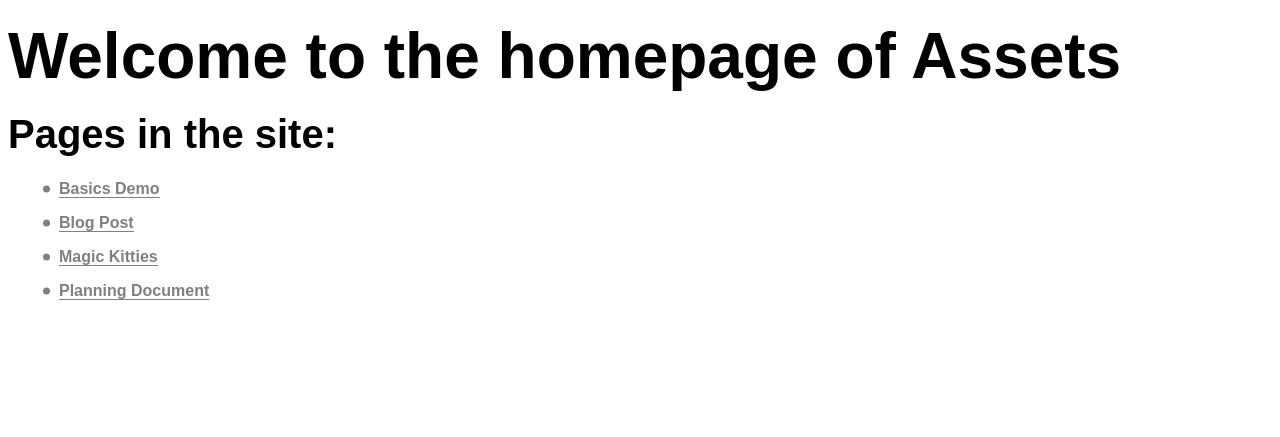
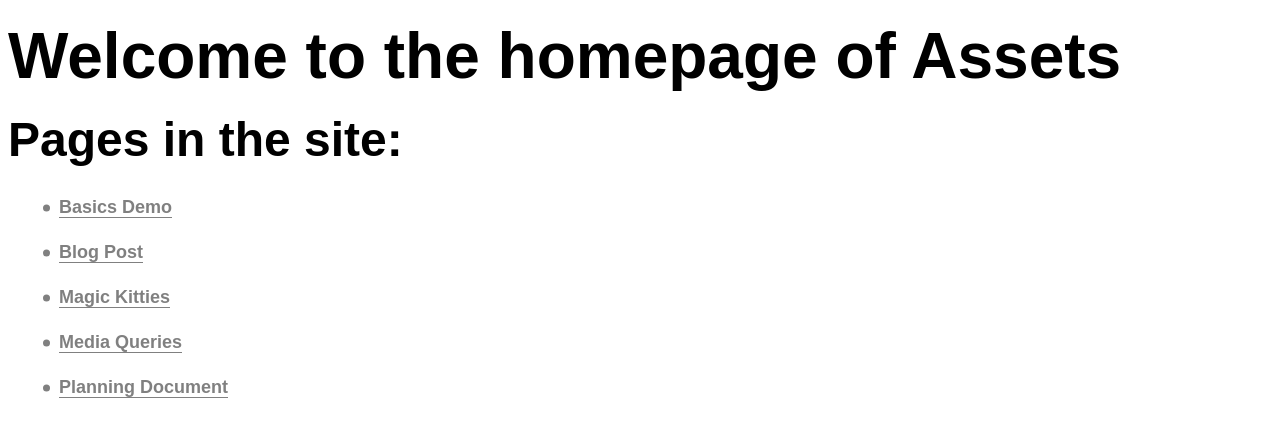
Before and after one commit to kbdonnally/assets, a Jekyll site: the page built from index.md, in a window 1280 px wide. Shown: the top 437 px of the page. Built offline with Jekyll 4.4.1, drawn with Linux system fonts in a browser that asks for light colours; some web fonts are replaced.

Commit message:
Add media queries to header sizes

```diff
--- a/assets/css/_sass/_layouts/_basics-1.scss
+++ b/assets/css/_sass/_layouts/_basics-1.scss
@@ -6,7 +6,10 @@
 
 body {
 	font-family: $futura;
-//	font-size: 18px;
+	@media screen and (min-width: 600px) {
+		font-size: 18px;
+		line-height: 1.5;
+	}
 }
 
 main {
@@ -27,18 +30,37 @@ h1, h2, h3, h4, h5, h6 {
 }
 
 h1 {
-	font-size: 4rem; // total height: 6rem
+	font-size: 2.5rem; // total height:
 	padding: .25em 0;
+	@media screen and (min-width: 450px) {
+		font-size: 3rem; // total height: 4.5rem
+	}
+	@media screen and (min-width: 768px) {
+		font-size: 4rem; // total height: 6rem
+	}
 }
 
 h2 {
-	font-size: 2.5rem; // total height: 3.75rem
+	font-size: 1.875rem; // total height: 3.75rem
 	padding: .25em 0;
+	@media screen and (min-width: 450px) {
+		font-size: 2.5rem; // total height: 4.5rem
+	}
+	@media screen and (min-width: 768px) {
+		font-size: 3rem; // total height: 6rem
+	}
+
 }
 
 h3 {
-	font-size: 1.625rem; // total height: 2.5175rem
+	font-size: 1.5rem; // total height: 2.5175rem
 	padding: calc(.875rem / 2) 0;
+	@media screen and (min-width: 450px) {
+		font-size: 1.5rem; // total height: 4.5rem
+	}
+	@media screen and (min-width: 768px) {
+		font-size: 1.625rem; // total height:
+	}
 }
 
 h4 {
@@ -49,7 +71,6 @@ h4 {
 // --- Paragraphs --- //
 
 p {
-
 }
 
 em {
@@ -142,7 +163,9 @@ code {
 
 blockquote {
 	color: $halfgray;
-	margin: 1em 2em;
+	margin: 1em 0;
+	padding: 0 2em;
+	border-left: 1px solid black;
 }
 
 /*
```
Also changed, not shown: pages/media-queries.md (added, +50 -0 lines).
